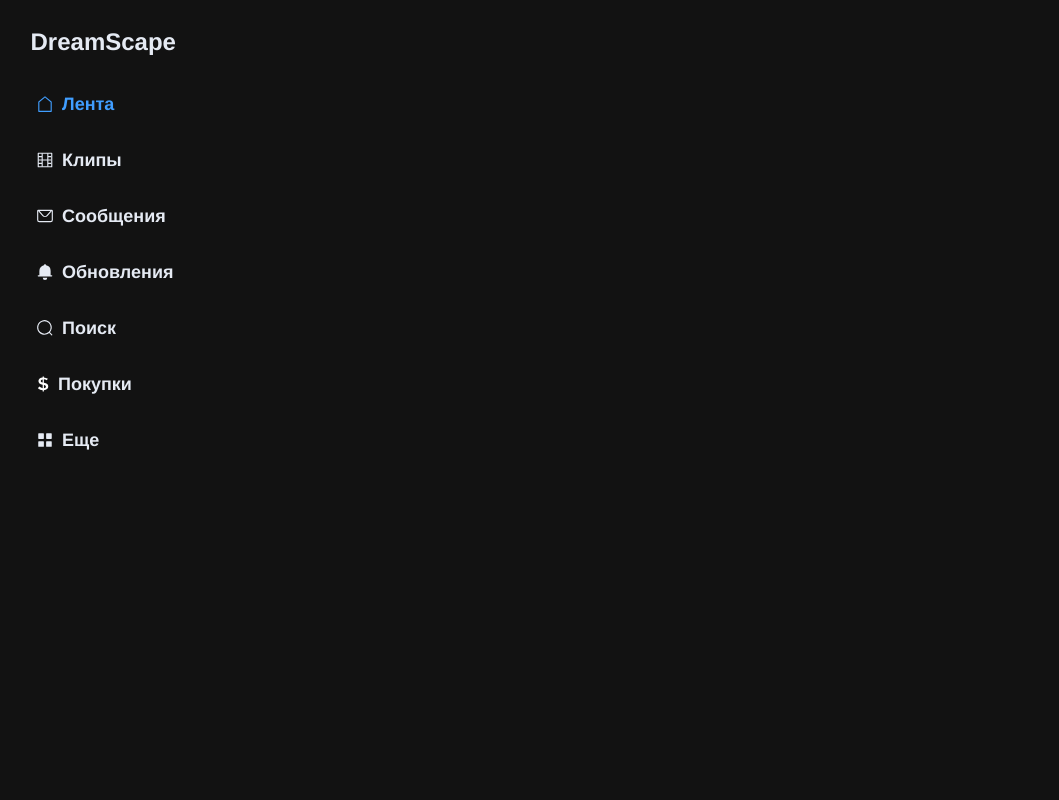
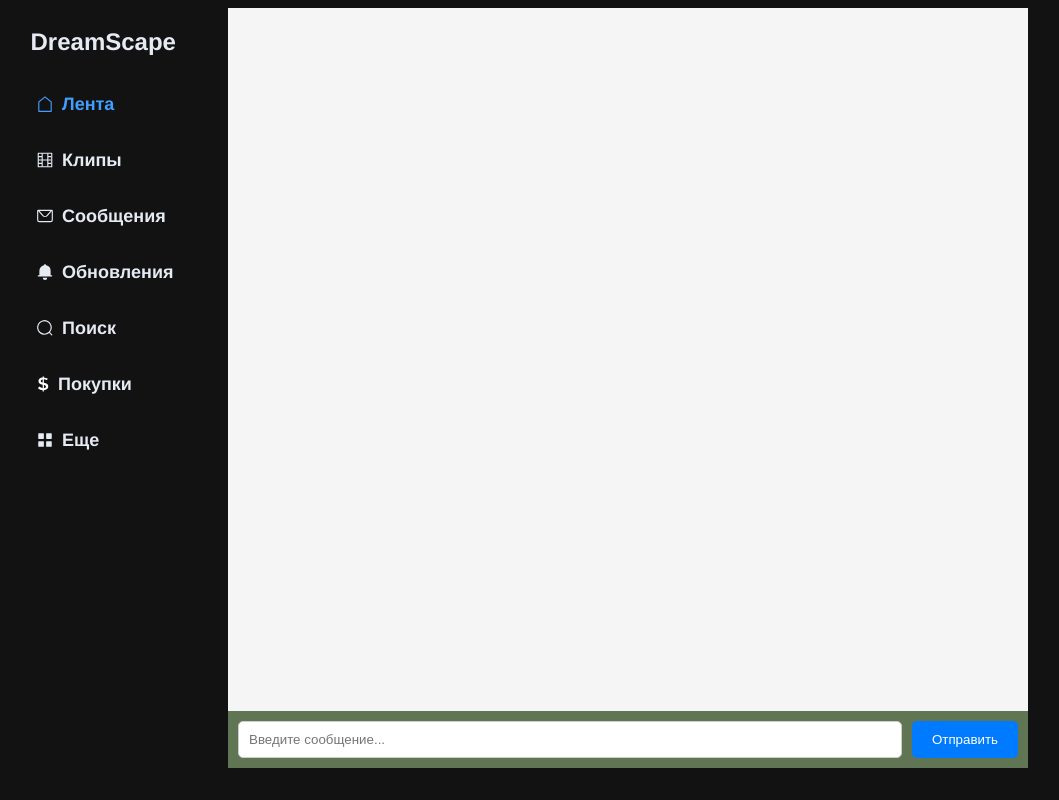
Before and after one commit to zazplay/ton_spane-, a Vue app in the folder ton-spane_front/: page /user_chat/1 in a window 1280 px wide. Shown: the whole page, without its empty margins (12-1071 px from the left). Built offline with nearby package versions, Linux system fonts and the light colour scheme.

Commit message:
#Add UserChat

```diff
--- a/ton-spane_front/package.json
+++ b/ton-spane_front/package.json
@@ -9,8 +9,10 @@
   },
   "dependencies": {
     "@element-plus/icons-vue": "^2.3.1",
+    "axios": "^1.7.9",
     "core-js": "^3.8.3",
     "element-plus": "^2.9.0",
+    "uuid": "^11.0.3",
     "vue": "^3.2.13",
     "vue-router": "^4.0.13"
   },
--- a/ton-spane_front/src/components/HorizontalMenu.vue
+++ b/ton-spane_front/src/components/HorizontalMenu.vue
@@ -76,14 +76,13 @@ const handleClose = (key, keyPath) => {
     height: 90px;
     display: flex;
     flex-direction: row;
-    position: fixed;
+    position:fixed;
     bottom: 0;
     width: 100%;
     background: #2c2c2c;
     justify-content: space-evenly;
     z-index: 1000;
     padding-left: 10px;
-
 }
 
 .horizontal-menu .el-menu-item {
--- a/ton-spane_front/src/components/Page/Message/MessageUser.vue
+++ b/ton-spane_front/src/components/Page/Message/MessageUser.vue
@@ -1,5 +1,5 @@
 <template>
-    <el-container class="container-profile">
+    <el-container class="container-profile" @click="handleClickMess">
         <el-aside width="100px" style="padding: 0; margin: 0;">
             <el-container class="container-img">
                 <div class="demo-basic--circle">
@@ -17,6 +17,18 @@
 </template>
 
 <script setup>
+
+import { useRouter } from 'vue-router'; // Импортируйте useRouter
+const router = useRouter(); // Получите экземпляр маршрутизатора
+
+
+// Метод для обработки клика и перехода на страницу чата
+const handleClickMess = () => {
+    console.log("chat");
+    const chatId = '123'; // Замените на реальный ID чата
+    router.push({ name: 'UserChat', params: { id: chatId } }); // Переход на страницу чата с передачей id
+};
+
 const size = 58;
 const url = 'https://www.ifoto.ai/blog/wp-content/uploads/ai-swimsuit-models.jpg';
 </script>
--- /dev/null
+++ b/ton-spane_front/src/components/Page/Message/UserChat.vue
@@ -0,0 +1,144 @@
+<template>
+  <div class="chat">
+    <!-- Секция сообщений -->
+    <div class="messages" ref="messages">
+      <div v-for="message in messages" :key="message.id"
+        :class="{ 'my-message': message.isOwn, 'other-message': !message.isOwn }">
+        <p>{{ message.text }}</p>
+        <small>{{ message.timestamp }}</small>
+      </div>
+    </div>
+
+    <!-- Поле ввода -->
+    <div class="message-input">
+      <input type="text" v-model="newMessage" placeholder="Введите сообщение..." @keyup.enter="sendMessage" />
+      <button @click="sendMessage">Отправить</button>
+    </div>
+  </div>
+</template>
+
+<script>
+export default {
+  name: 'UserChat',
+  props: {
+    chatId: {
+      type: String,
+      required: true,
+    },
+  },
+  data() {
+    return {
+      messages: [], // Список сообщений
+      newMessage: '', // Новое сообщение пользователя
+    };
+  },
+  methods: {
+    sendMessage() {
+      if (this.newMessage.trim()) {
+        const message = {
+          id: Date.now(),
+          text: this.newMessage,
+          timestamp: new Date().toLocaleTimeString(),
+          isOwn: true,
+        };
+        this.messages.push(message); // Добавляем сообщение в список
+        this.newMessage = ''; // Очищаем поле ввода
+        this.scrollToBottom(); // Прокрутка к последнему сообщению
+      }
+    },
+    scrollToBottom() {
+      this.$nextTick(() => {
+        const container = this.$refs.messages;
+        container.scrollTop = container.scrollHeight;
+      });
+    },
+  },
+};
+</script>
+
+<style scoped>
+.chat {
+  display: flex;
+  flex-direction: column;
+  height: 95vh;
+  /* Занимает всю высоту экрана */
+  overflow: hidden;
+}
+
+.messages {
+  flex: 1;
+  padding: 10px;
+  overflow-y: auto;
+  /* Прокрутка для сообщений */
+  background: #f5f5f5;
+}
+
+.my-message {
+  text-align: right;
+  background: #d1e7dd;
+  margin: 5px 0;
+  padding: 10px;
+  border-radius: 10px;
+}
+
+.other-message {
+  text-align: left;
+  background: #f8d7da;
+  margin: 5px 0;
+  padding: 10px;
+  border-radius: 10px;
+}
+
+.message-input {
+  display: flex;
+  padding: 10px;
+  gap: 10px;
+  background: #5f7554;
+  position: sticky;
+  /* Поле ввода всегда остаётся внизу */
+  bottom: 0;
+  z-index: 10;
+}
+
+input {
+  flex: 1;
+  padding: 10px;
+  border: 1px solid #ccc;
+  border-radius: 5px;
+  color: black;
+  background-color: white;
+}
+
+button {
+  padding: 10px 20px;
+  background-color: #007bff;
+  color: white;
+  border: none;
+  border-radius: 5px;
+  cursor: pointer;
+}
+
+button:hover {
+  background-color: #0056b3;
+}
+
+@media screen and (max-width: 600px) {
+  .chat {
+    max-height: 80vh;
+    border-radius: 0;
+    width: 100%;
+  }
+
+  .message-input {
+    flex-direction: column;
+  }
+
+  input {
+    width: 95%;
+  }
+
+  button {
+    width: 100%;
+  }
+}
+</style>
--- a/ton-spane_front/src/components/Page/TapePage.vue
+++ b/ton-spane_front/src/components/Page/TapePage.vue
@@ -4,7 +4,7 @@
       <!-- Заголовок с добавленной иконкой -->
       <el-header class="header-style">
         <div class="header-content">
-          <el-text class="site-name" type = "Default">DreamScape</el-text>
+          <el-text class="site-name">DreamScape</el-text>
           <div class="icon-container">
             <router-link to="/notifications">
               <el-icon class="icon-style">
--- a/ton-spane_front/src/components/Page/UserPage/UserPage.vue
+++ b/ton-spane_front/src/components/Page/UserPage/UserPage.vue
@@ -47,7 +47,7 @@ const openDonatePage = () => {
         </el-aside>
         <el-container>
           <el-main class="main-content" >
-            <el-text tag="h2" size="large" type="Default" class="username">
+            <el-text tag="h2" size="large" class="username">
     {{ username }}
     <svg xmlns="http://www.w3.org/2000/svg" x="0px" y="0px" width="20" height="20" viewBox="0,0,256,256">
       <g fill="#25c1fd" fill-rule="nonzero" stroke="none" stroke-width="1" stroke-linecap="butt"
@@ -60,8 +60,8 @@ const openDonatePage = () => {
         </g>
       </g>
     </svg>
-    <el-text class="text-shadow-blue custom-rounded" size="large" type="primary"> <el-text type = "Default">{{subscribes}} подпищиков</el-text> </el-text>
-    <el-text class="text-shadow-blue custom-rounded" size="large" type="primary"><el-text type = "Default">{{subscriptions}} лайков</el-text></el-text>
+    <el-text class="text-shadow-blue custom-rounded" size="large" type="primary"> <el-text>{{subscribes}} подпищиков</el-text> </el-text>
+    <el-text class="text-shadow-blue custom-rounded" size="large" type="primary"><el-text >{{subscriptions}} лайков</el-text></el-text>
   </el-text>
              <el-collapse
               v-model="activeNames"
--- a/ton-spane_front/src/route.js
+++ b/ton-spane_front/src/route.js
@@ -10,8 +10,8 @@ import userTemplate from './components/Page/UserPage/UserPage.vue';
 import UserSubscribe from './components/Page/UserSubsribeModal/UserSubscribe.vue';
 
 const routes = [
-  { path: '/',  component: TapePage },
-  { path: '/tape',  component: TapePage },
+  { path: '/', component: TapePage },
+  { path: '/tape', component: TapePage },
   { path: '/notifications', component: NotificationsPage },
   { path: '/clips', component: ClipsPage },
   { path: '/message', component: MessagePage },
@@ -20,6 +20,12 @@ const routes = [
   { path: '/more', component: MorePage },
   { path: '/userTemplate', component: userTemplate },
   { path: '/userSubscribeDonate', component: UserSubscribe },
+  {
+    path: '/user_chat/:id',
+    name:'UserChat',
+    component: ()=>import ('./components/Page/Message/UserChat.vue'),
+    props: true // Передаем параметры как пропсы
+  },
 ];
 
 const router = createRouter({
```
Also changed, not shown: ton-spane_front/src/components/AddPostForm.vue (+57 -24 lines), 1 other file (tests, documents, lock files or other folders).
